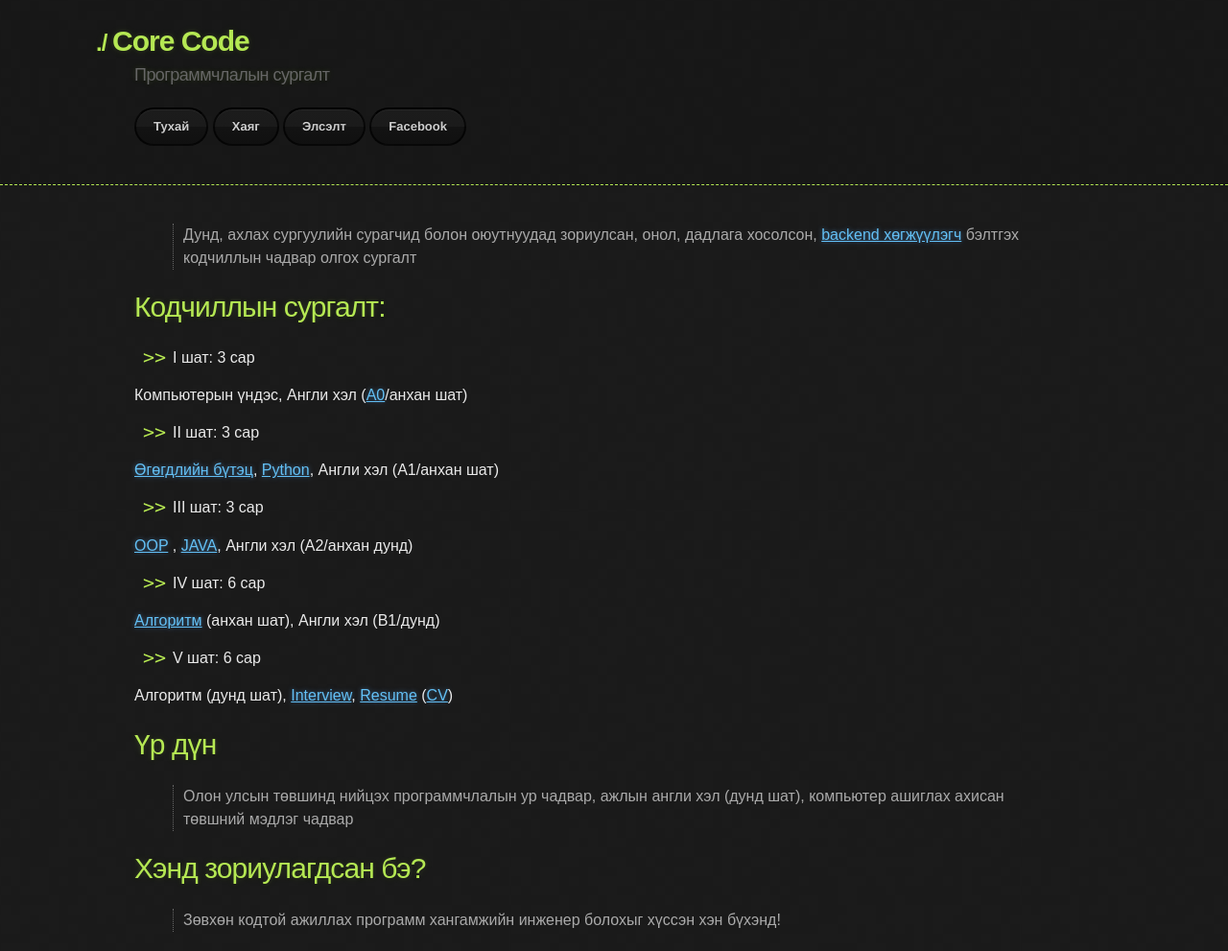
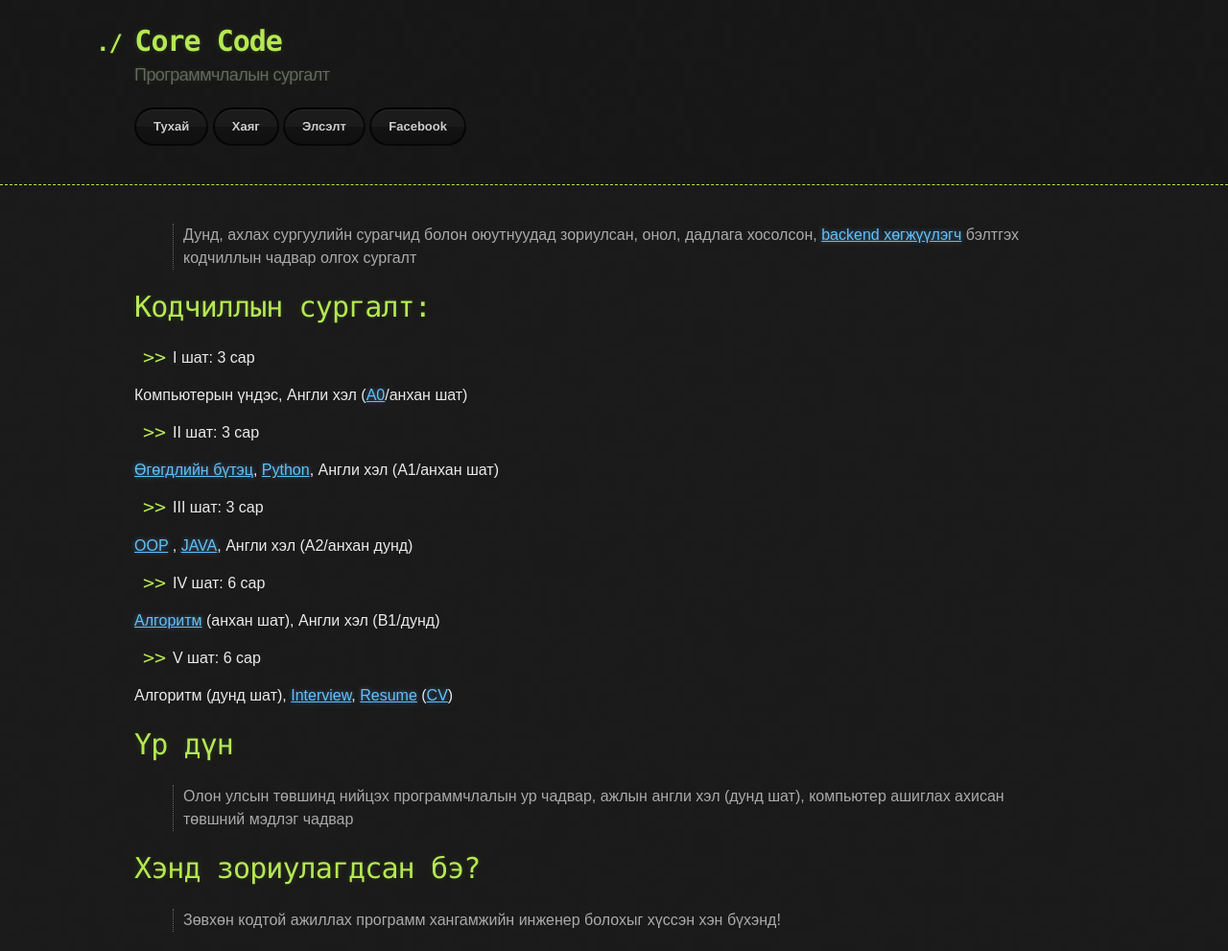
Before and after one commit to ganaatulgaa/corecode, a Jekyll site: the page built from index.md, in a window 1280 px wide. Shown: the whole page at 96% size. Built offline with Jekyll 4.4.1, drawn with Linux system fonts in a browser that asks for light colours.

Commit message:
Update jekyll-theme-hacker.scss

```diff
--- a/_sass/jekyll-theme-hacker.scss
+++ b/_sass/jekyll-theme-hacker.scss
@@ -64,7 +64,7 @@ header h1 {
   line-height: 1.5;
   margin: 0 0 0 -40px;
   font-weight: bold;
-  font-family: Arial, Monaco, "Bitstream Vera Sans Mono", "Lucida Console", Terminal, monospace;
+  font-family: Monaco, "Bitstream Vera Sans Mono", "Lucida Console", Terminal, monospace;
   color: $conifer;//$header;
   text-shadow: 0 1px 1px rgba(0, 0, 0, 0.1),
                0 0 5px rgba(181, 232, 83, 0.1),
@@ -105,7 +105,17 @@ section img {
   max-width: 100%
 }
 
-h1, h2, h3, h4, h5, h6 {
+h1, h3, h4, h5, h6 {
+  font-weight: normal;
+  font-family: Monaco, "Bitstream Vera Sans Mono", "Lucida Console", Terminal, monospace;
+  color: $header;
+  letter-spacing: -0.03em;
+  text-shadow: 0 1px 1px rgba(0, 0, 0, 0.1),
+               0 0 5px rgba(181, 232, 83, 0.1),
+               0 0 10px rgba(181, 232, 83, 0.1);
+}
+
+h2 {
   font-weight: normal;
   font-family: Arial, Monaco, "Bitstream Vera Sans Mono", "Lucida Console", Terminal, monospace;
   color: $header;
@@ -114,6 +124,7 @@ h1, h2, h3, h4, h5, h6 {
                0 0 5px rgba(181, 232, 83, 0.1),
                0 0 10px rgba(181, 232, 83, 0.1);
 }
+
 
 #main_content h1 {
   font-size: 30px;
```
